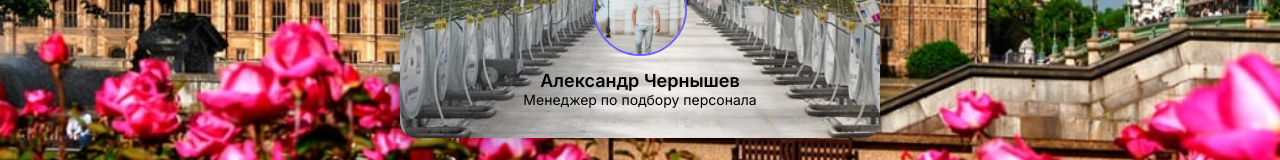
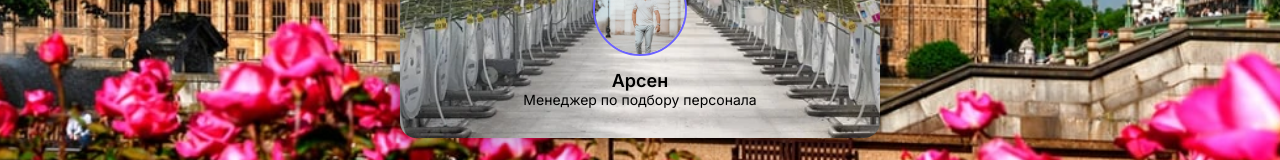
Before and after one commit to elmurodurod14/brite-jobs-vk, a plain HTML site: page index.html in a window 1280 px wide. Shown: the part 549-709 px from the top of the page. Drawn offline with Linux system fonts and the light colour scheme.

Commit message:
Update index.html

```diff
--- a/index.html
+++ b/index.html
@@ -46,7 +46,7 @@
     <div class="manager">
       <img src="manager.jpg" alt="Менеджер" class="manager-photo" />
       <div class="manager-info">
-        <h2>Александр Чернышев</h2>
+        <h2>Арсен</h2>
         <p>Менеджер по подбору персонала</p>
       </div>
     </div>
```
